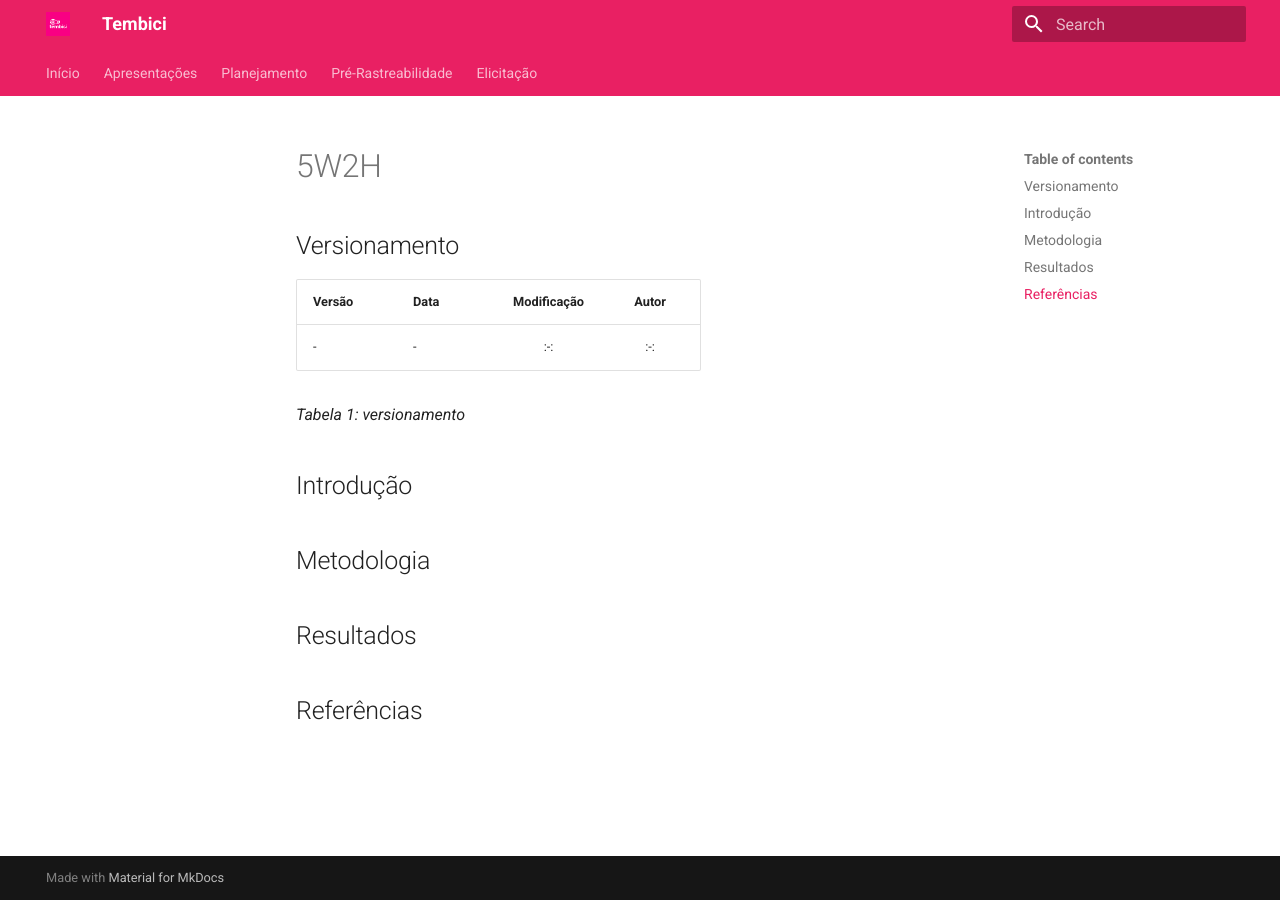
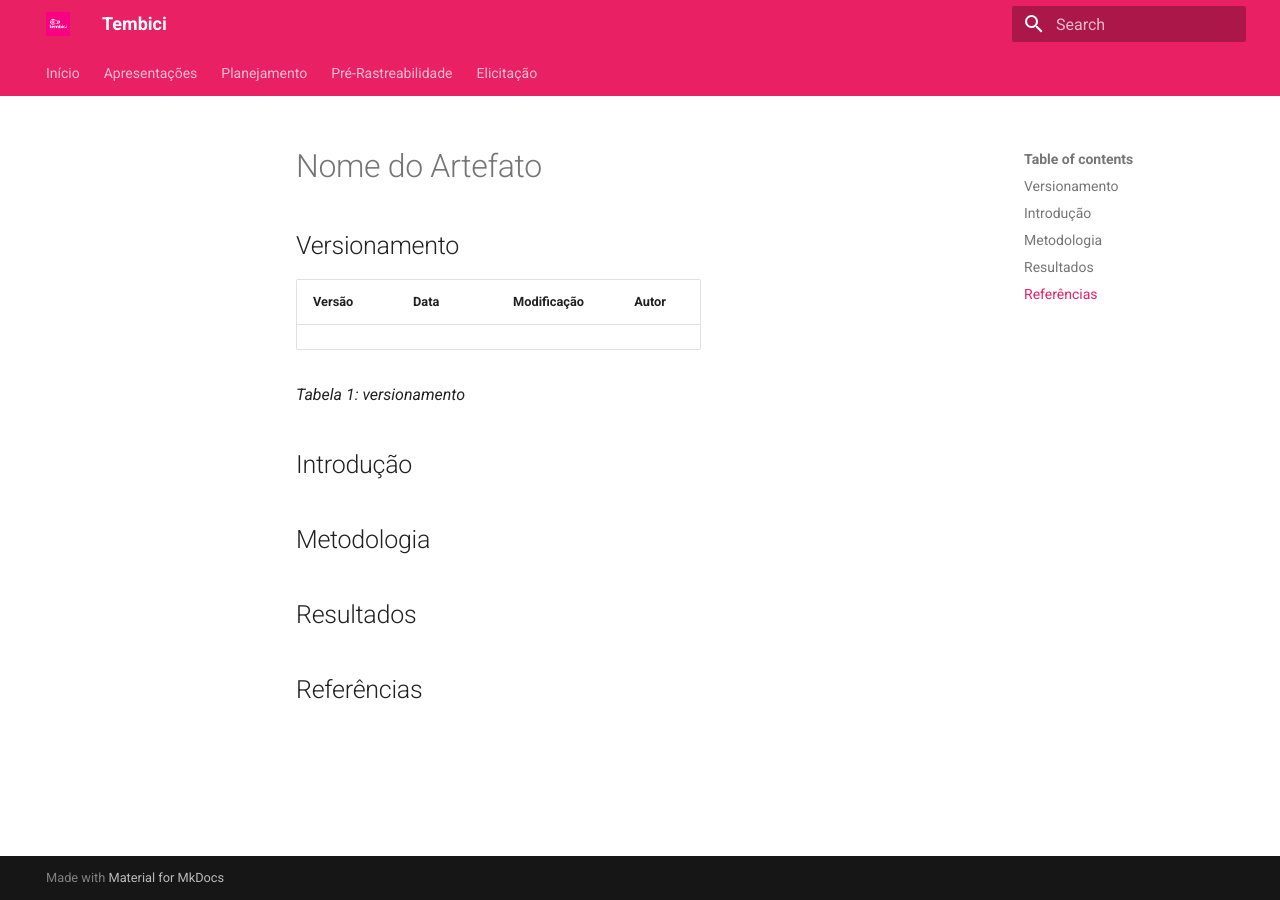
Before and after one commit to Requisitos-de-Software/2021.2-Tembici, an MkDocs documentation site: the page built from docs/modelo.md, in a window 1280 px wide. Built offline with MkDocs 1.6.1 and Material for MkDocs 9.7.7, drawn with Linux system fonts in a browser that asks for light colours.

Commit message:
HOTFIX - Consertando modelo

```diff
--- a/docs/modelo.md
+++ b/docs/modelo.md
@@ -1,9 +1,9 @@
-# 5W2H
+# Nome do Artefato
 ## Versionamento
 
 | Versão | Data | Modificação | Autor |
 |-|-|:-:|:-:|
-|-|-|:-:|:-:|
+| | |   |   |
 
 *Tabela 1: versionamento*
 
@@ -11,6 +11,6 @@
 
 ## Metodologia
 
-## Resultados
+## Resultados <!--Se houver-->
 
 ## Referências
```
